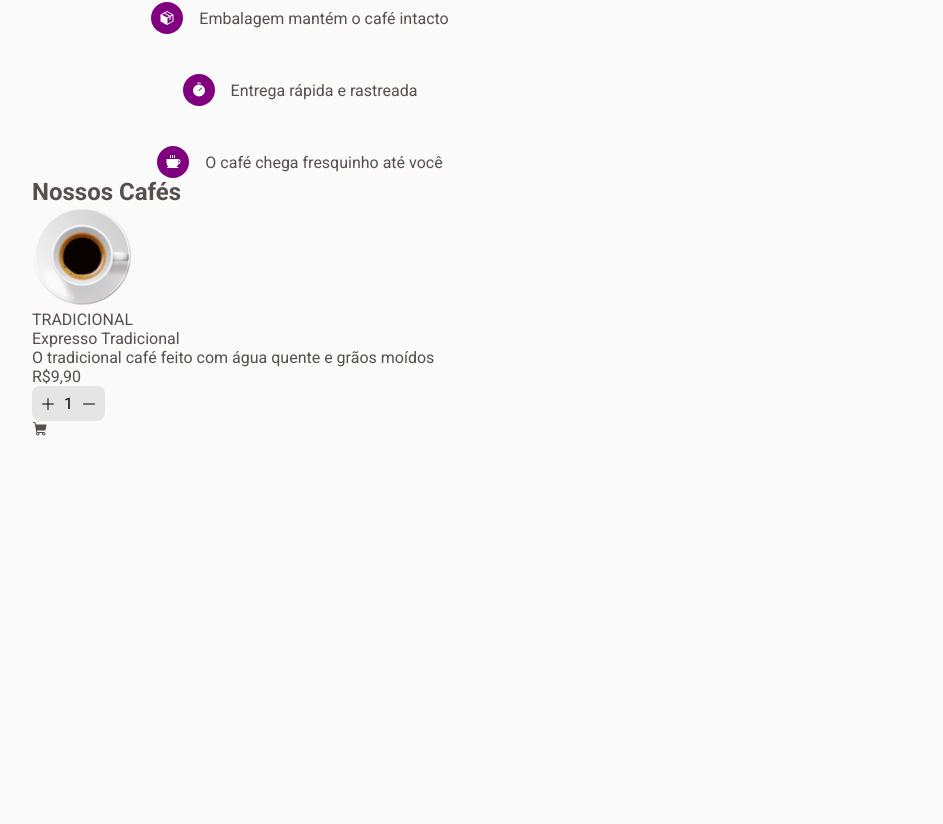
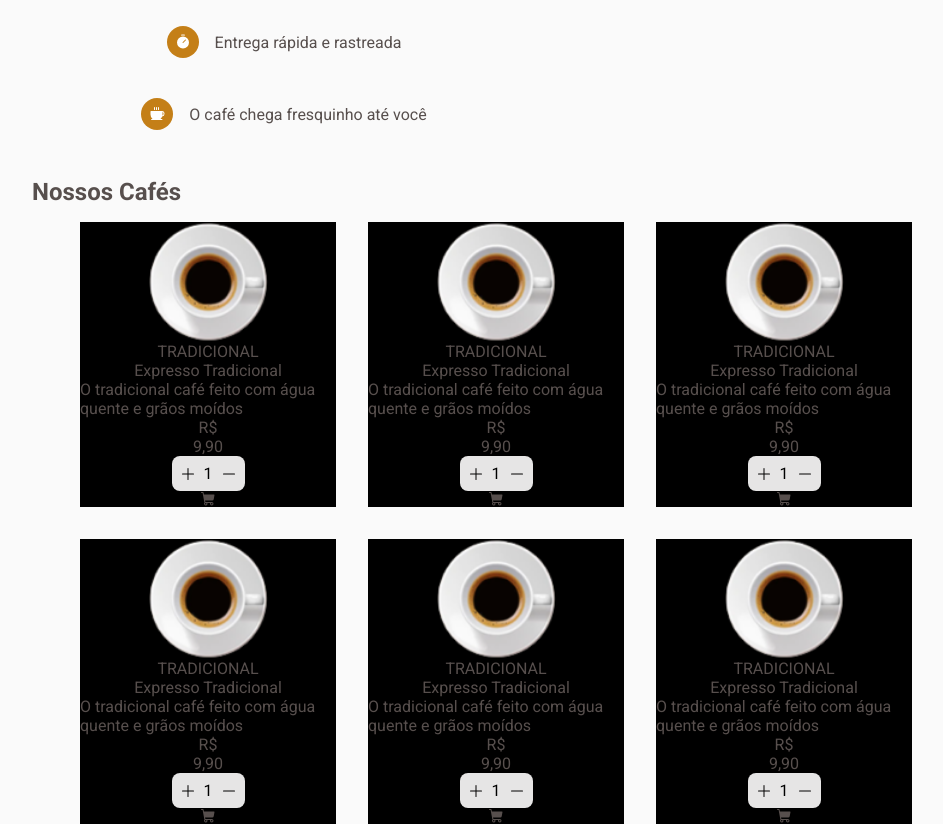
Before and after one commit to caiolemedev/Rocketseat_Desafios_CoffeDelivery, a React (Vite) app in the folder CoffeeDelivery/: page / in a window 1280 px wide. Shown: the part 574-1398 px from the top of the page, without its empty margins (128-1071 px from the left). Before the commit the page ends 1015 px from the top, so only its background shows below. Built offline with nearby package versions, Linux system fonts and the light colour scheme.

Commit message:
starting coffee card style
starting coffee card style

```diff
--- a/CoffeeDelivery/src/pages/Home/components/CoffeeCard/index.tsx
+++ b/CoffeeDelivery/src/pages/Home/components/CoffeeCard/index.tsx
@@ -1,11 +1,11 @@
 import { Plus, Minus, ShoppingCart } from '@phosphor-icons/react'
 import expresso from '../../../../assets/expresso.png'
 
-import { ButtonContainer } from './styles'
+import { ButtonContainer, CoffeeCountainer } from './styles'
 
 export function CoffeeCard() {
   return (
-    <div>
+    <CoffeeCountainer>
       <img src={expresso} alt="expresso" />
       <p>TRADICIONAL</p>
       <p>Expresso Tradicional</p>
@@ -19,9 +19,6 @@ export function CoffeeCard() {
       </ButtonContainer>
       <ShoppingCart weight='fill'/>
 
-
-
-
-    </div>
+    </CoffeeCountainer>
   )
 }
--- a/CoffeeDelivery/src/pages/Home/components/CoffeeCard/styles.ts
+++ b/CoffeeDelivery/src/pages/Home/components/CoffeeCard/styles.ts
@@ -1,4 +1,21 @@
 import styled from "styled-components"
+
+export const CoffeeCountainer = styled.div`
+/*   background: ${props => props.theme["base-card"]};
+ */
+  background: black;
+
+  width: 16rem;
+  display: flex;
+  align-items: center;
+  justify-content: center;
+  flex-direction: column;
+  flex-wrap: wrap;
+
+  img {
+    width: 7.5rem;
+  }
+`
 
 export const ButtonContainer = styled.button`
   border: 0;
--- a/CoffeeDelivery/src/pages/Home/index.tsx
+++ b/CoffeeDelivery/src/pages/Home/index.tsx
@@ -1,7 +1,7 @@
 import { ShoppingCart, Package, Timer, Coffee, IconContext } from "@phosphor-icons/react"
 import copo from '../../assets/home_copo.png'
 import { CoffeeCard } from "./components/CoffeeCard"
-import { HomeContainer, HomeIntro, HomeItems, HomeTitle, ImageContainer } from "./styles"
+import { HomeCoffeeList, HomeCoffeeListCountainer, HomeContainer, HomeIntro, HomeItems, HomeTitle, ImageContainer } from "./styles"
 
 export function Home() {
   return (
@@ -39,10 +39,18 @@ export function Home() {
           <img src={copo} alt="copo de cafe" />
         </ImageContainer>
       </HomeIntro>
-      <div>
+      <HomeCoffeeListCountainer>
         <h2>Nossos Cafés</h2>
-        <CoffeeCard />
-      </div>
+        <HomeCoffeeList>
+          <CoffeeCard />
+          <CoffeeCard />
+          <CoffeeCard />
+          <CoffeeCard />
+          <CoffeeCard />
+          <CoffeeCard />
+        </HomeCoffeeList>
+
+      </HomeCoffeeListCountainer>
     </HomeContainer>
   )
 }
--- a/CoffeeDelivery/src/pages/Home/styles.ts
+++ b/CoffeeDelivery/src/pages/Home/styles.ts
@@ -1,11 +1,12 @@
 import styled from "styled-components"
 
 export const HomeContainer = styled.main`
+  padding-right: 2rem;
   display: flex;
   flex-direction: column;
 `
 export const HomeIntro = styled.div`
-  margin-top: 5rem;
+  margin-top: 2rem;
   display: flex;
   justify-content: space-between;
   gap: 4rem;
@@ -44,7 +45,7 @@ export const HomeItems = styled.div`
     width: 2rem;
     height: 2rem;
     padding: 0.5rem;
-    background: purple;
+    background: ${props => props.theme["yellow-dark"]};
     border-radius: 50%;
   }
 
@@ -53,3 +54,16 @@ export const HomeItems = styled.div`
 export const ImageContainer = styled.div`
   max-width: 22.5rem;
 `
+
+export const HomeCoffeeListCountainer = styled.div`
+  margin-top: 3rem;
+`
+
+export const HomeCoffeeList = styled.div`
+  margin-top: 1rem;
+  display: flex;
+  flex-wrap: wrap;
+  align-items: center;
+  justify-content: center;
+  gap: 2rem;
+`
```
